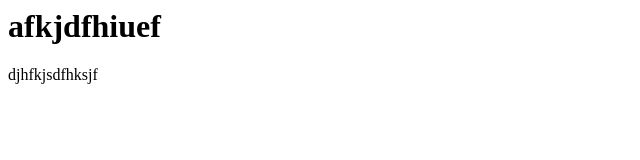
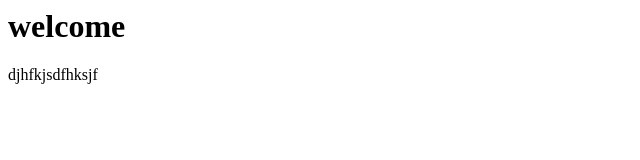
Before and after one commit to Wajahat587/first-repo, a plain HTML site: page index.html in a window 1280 px wide. Shown: the whole page, without its empty margins (0-640 px from the left). Drawn offline with Linux system fonts and the light colour scheme.

Commit message:
changed fjdhf to welcom

```diff
--- a/index.html
+++ b/index.html
@@ -1,4 +1,4 @@
 <html>
 <title>first code</title>
-<h1>afkjdfhiuef</h1><p>djhfkjsdfhksjf</p>
+<h1>welcome</h1><p>djhfkjsdfhksjf</p>
 </html>
```
